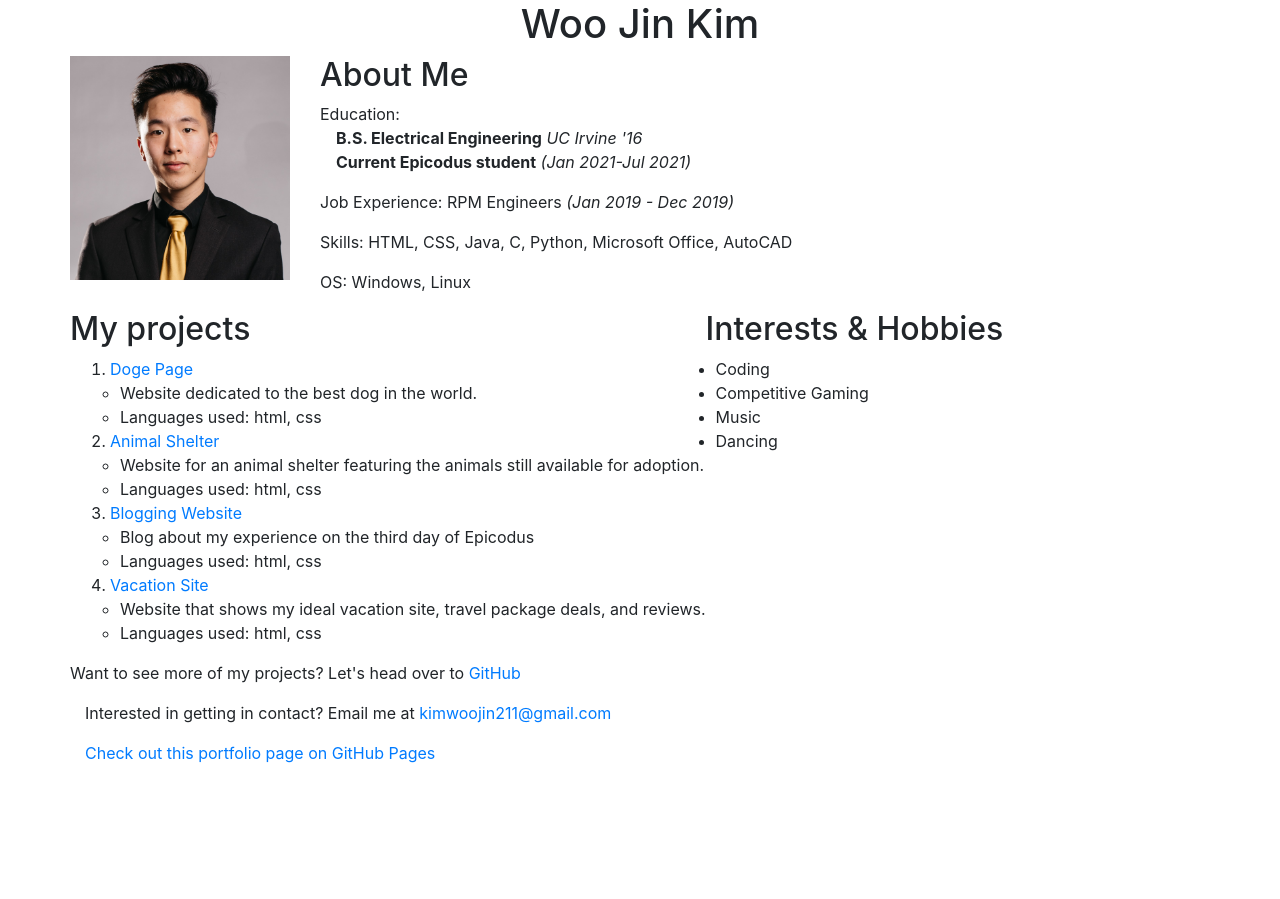
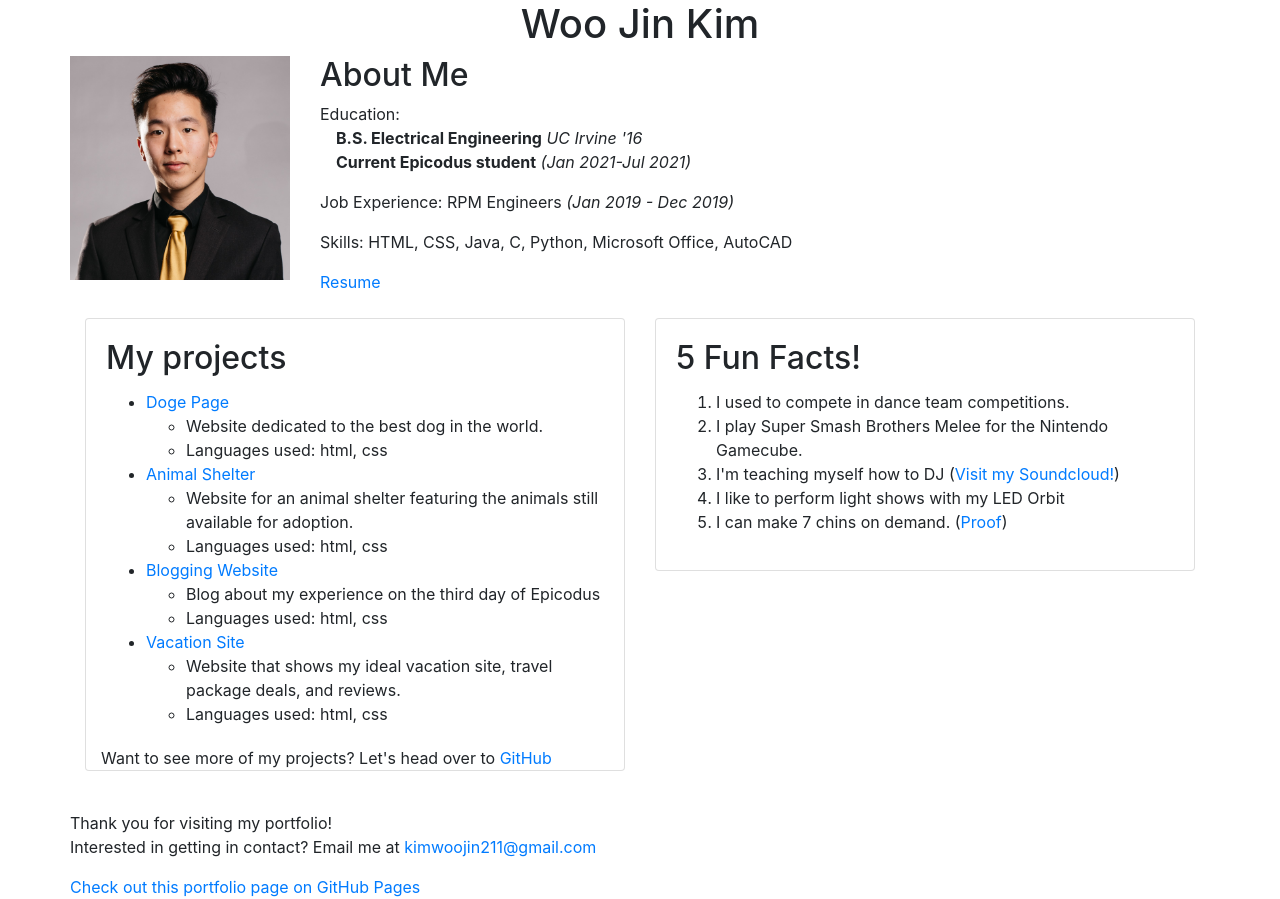
Before and after one commit to kimwoojin211/portfolio, a plain HTML site: page index.html in a window 1280 px wide. Before the commit the page ends 800 px from the top, so only its background shows below. Drawn offline with Linux system fonts and the light colour scheme.

Commit message:
add cards and columns for 2nd half of body, replace hobbies with fun facts, and add link to resume pdf.

```diff
--- a/css/styles.css
+++ b/css/styles.css
@@ -3,11 +3,6 @@ img{
   height: auto;
   float: left;
   padding-right: 30px;
-}
-
-ul{
-  margin-left: 0;
-  padding-left: 10px;
 }
 
 .profile{
@@ -29,7 +24,8 @@ ul{
 } */
 
 .footer{
+  padding-top: 40px;
   position: relative;
   bottom: 0%;
-  text-align: left;
+
 }
--- a/index.html
+++ b/index.html
@@ -24,15 +24,17 @@
           </p>
           <p>Job Experience: RPM Engineers <span class="date">(Jan 2019 - Dec 2019)</span></p>
           <p>Skills: HTML, CSS, Java, C, Python, Microsoft Office, AutoCAD </p>
-          <p>OS: Windows, Linux</p>
+          <a href="img/resume.pdf">Resume</a>
         </div>
       </div>
     </div>
-
+    <br>
     <div class="row">
-      <div class="projects">
-        <h2>My projects</h2>
-        <ol>
+      <div class="col-6">
+        <div class="card">
+          <div class="card-body">
+            <h2 class="card-title">My projects</h2>
+              <ul class="card-text">
                 <li>
                   <a href="https://github.com/300hHZ/dogepage">Doge Page</a>
                   <ul>
@@ -61,25 +63,34 @@
                   <ul>
                     <li>Website that shows my ideal vacation site, travel package deals, and reviews.</li>
                     <li>Languages used: html, css </li>
-            </ul></li>
+                  </ul>
+                </li>
+              </ul>
+            </div>
+            <span class="container">Want to see more of my projects? Let's head over to <a href="https://github.com/300hHZ?tab=repositories">GitHub</a>
+            </span>
+          </div>
+        </div>
+      <div class="col-6">
+        <div class="card">
+          <div class="card-body">
+            <h2 class="card-title">5 Fun Facts!</h2>
+        <ol>
+          <li>I used to compete in dance team competitions.</li>
+          <li>I play Super Smash Brothers Melee for the Nintendo Gamecube.</li>
+          <li>I'm teaching myself how to DJ (<a href="https://soundcloud.com/300hHZ">Visit my Soundcloud!</a>)</li>
+          <li>I like to perform light shows with my LED Orbit</li>
+          <li>I can make 7 chins on demand. (<a href="img/chins">Proof</a>)</li>
         </ol>
-        <p>Want to see more of my projects? Let's head over to <a href="https://github.com/300hHZ?tab=repositories">GitHub</a></p>
       </div>
 
-      <div class="hobbies">
-        <h2>Interests & Hobbies</h2>
-        <ul>
-          <li>Coding</li>
-          <li>Competitive Gaming</li>
-          <li>Music</li>
-          <li>Dancing</li>
-        </ul>
-      </div>
 
       </div>
-
+    </div>
     <div class="footer">
-      <p>Interested in getting in contact? Email me at <a href="mailto:kimwoojin211@gmail.com">kimwoojin211@gmail.com</a></p>
+      <p>Thank you for visiting my portfolio! <br>
+        Interested in getting in contact? Email me at <a href="mailto:kimwoojin211@gmail.com">kimwoojin211@gmail.com</a>
+      </p>
 
       <a href="https://300hHZ.github.io/portfolio">Check out this portfolio page on GitHub Pages</a>
     </div>
```
Lines whose indentation alone changed are shown as unchanged.
